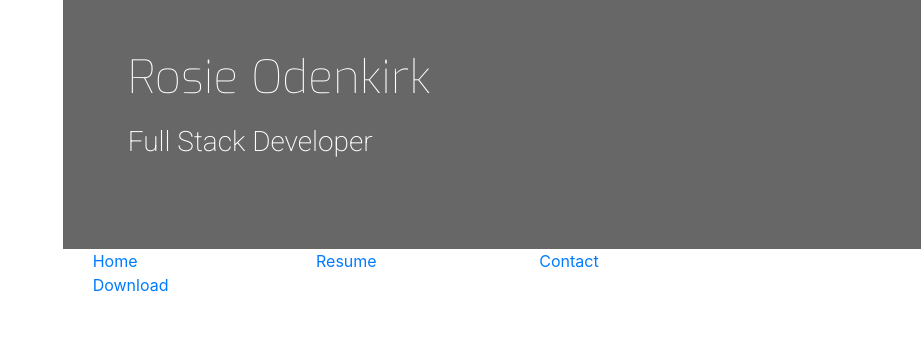
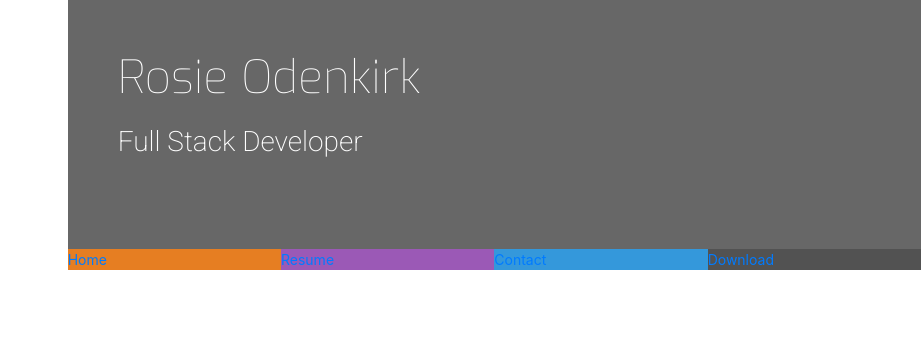
Before and after one commit to BegumDev/Resume-Project, a plain HTML site: page index.html in a window 1280 px wide. Shown: the whole page, without its empty margins (359-1280 px from the left). Drawn offline with nearby package versions, Linux system fonts and the light colour scheme.

Commit message:
expanded content

```diff
--- a/assets/css/style.css
+++ b/assets/css/style.css
@@ -6,6 +6,21 @@
     background-color:#676767;
 }
 
+.ui-menu-color-home{
+    background-color:#e67e22;
+}
+
+.ui-menu-contact-resume{
+    background-color:#9b59b6;
+}
+
+.ui-menu-color-contact{
+    background-color:#3498db;
+}
+
+.ui-menu-color-download{
+    background-color:#525252;
+}
 /*-------------------Heading*/
 
 header{
@@ -43,3 +58,16 @@ header{
     margin-bottom: 90px;
     color:#fff;
 }
+
+.list-inline-item:not(:last-child) {
+   margin: 0;
+}
+
+.menucontainer{
+    font-size:0;
+}
+
+#nav li{
+    font-size:14px;
+    padding: 0;
+}
--- a/index.html
+++ b/index.html
@@ -11,28 +11,28 @@
 </head>
 <body>
     <header>
-        <div class="row">
+        <div class="row no-gutters">
             <a class="col-md-4 logo" href="index.html"></a>
             <div class="col-md-8">
-                <div class="bg-color-name-title row">
+                <div class="bg-color-name-title row no-gutters">
                     <div class="col heading">
                         <h1 class="name">Rosie Odenkirk</h1>
                         <h2 class="title">Full Stack Developer</h2>
                     </div>
                 </div>
-                <div class="row">
+                <div class="row no-gutters">
                     <div class="col">
-                        <ul id="nav" class="list-inline">
-                            <li class="col-6 col-sm-3 list-inline-item">
+                        <ul id="nav" class="list-inline menucontainer">
+                            <li class="col-6 col-sm-3 ui-menu-color-home list-inline-item">
                                 <a href="#"><span>Home</span></a>
                             </li>
-                            <li class="col-6 col-sm-3 list-inline-item">
+                            <li class="col-6 col-sm-3 ui-menu-contact-resume list-inline-item">
                                 <a href="#"><span>Resume</span></a>
                             </li>
-                            <li class="col-6 col-sm-3 list-inline-item">
+                            <li class="col-6 col-sm-3 ui-menu-color-contact list-inline-item">
                                 <a href="#"><span>Contact</span></a>
                             </li>
-                            <li class="col-6 col-sm-3 list-inline-item">
+                            <li class="col-6 col-sm-3 ui-menu-color-download download list-inline-item">
                                 <a href="#"><span>Download</span></a>
                             </li>
                         </ul>
```
